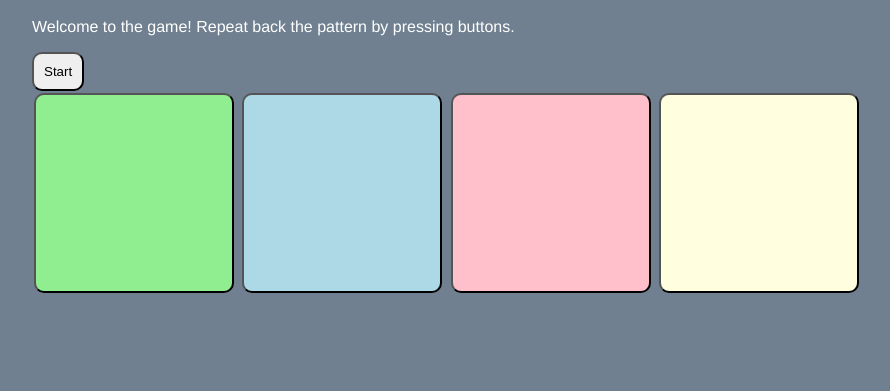
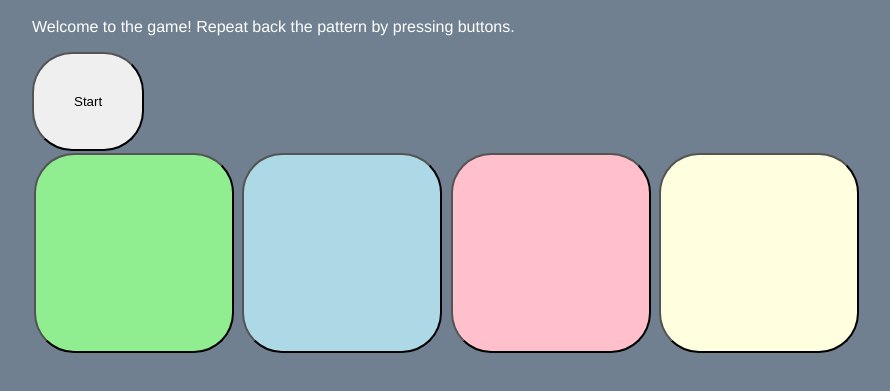
Before and after one commit to zjs1998/DS330GAME, a plain HTML site: page index.html in a window 1280 px wide. Shown: the part 73-464 px from the top of the page, without its empty margins (0-890 px from the left). Drawn offline with Linux system fonts and the light colour scheme.

Commit message:
Update style.css

```diff
--- a/style.css
+++ b/style.css
@@ -14,8 +14,8 @@ h1 {
 }
 
 button{
-  padding: 10px;
-  border-radius: 10px;
+  padding: 40px;
+  border-radius: 40px;
 }
 
 #gameButtonArea > button {
```
